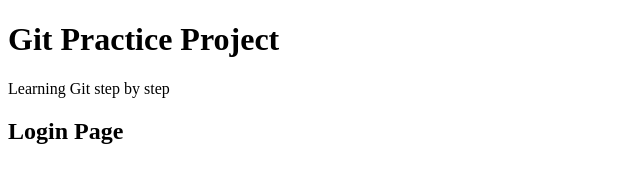
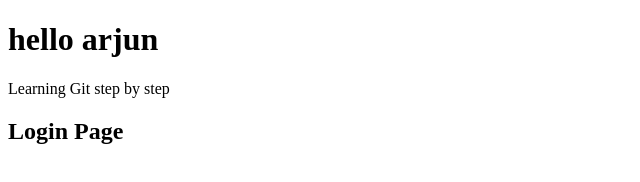
Before and after one commit to Vivek4484/git-and-github, a plain HTML site: page index.html in a window 1280 px wide. Shown: the whole page, without its empty margins (0-640 px from the left). Drawn offline with Linux system fonts and the light colour scheme.

Commit message:
changes in h1 first tag to hello arjun

```diff
--- a/index.html
+++ b/index.html
@@ -5,7 +5,7 @@
 </head>
 <body>
 
-    <h1>Git Practice Project</h1>
+    <h1>hello arjun</h1>
     <p>Learning Git step by step</p>
     <h2>Login Page</h2>
 
```
